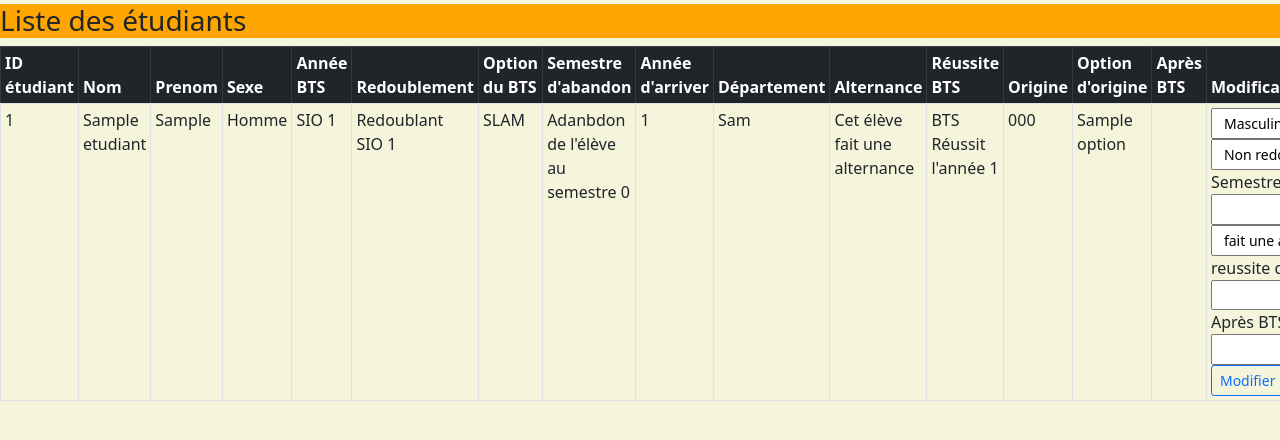
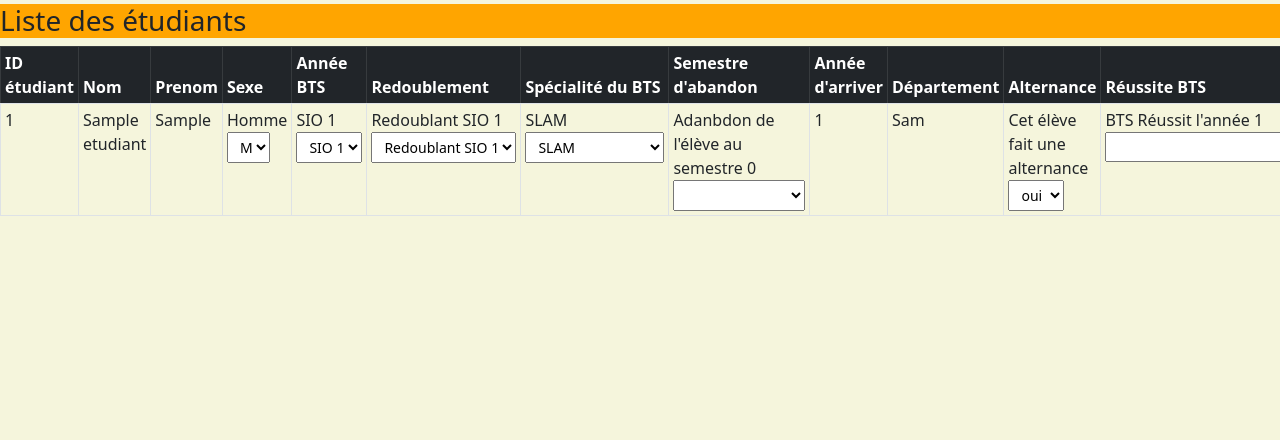
Before and after one commit to thibautscheers/FOLOZEM, a PHP site: page /page/liste-eleve.php in a window 1280 px wide. Shown: the part 56-496 px from the top of the page. Run offline with PHP 8.4, Linux system fonts and the light colour scheme; data comes from the database, SQL or seed files in the repository; tables that the repository leaves empty hold one stand-in row (values such as "Sample post").

Commit message:
Champs modifiable avec la case d'affichage

```diff
--- a/page/liste-eleve.php
+++ b/page/liste-eleve.php
@@ -40,7 +40,7 @@
                     <td colspan="1"><b>Sexe</td>
                     <td colspan="1"><b>Année BTS</td>
                     <td colspan="1"><b>Redoublement</b></td>
-                    <td colspan="1"><b>Option du BTS</td>
+                    <td colspan="1"><b>Spécialité du BTS</td>
                     <td colspan="1"><b>Semestre d'abandon</td>
                     <td colspan="1"><b>Année d'arriver</td>
                     <td colspan="1"><b>Département</td>
@@ -72,13 +72,13 @@
                 $noEtudiant = $Etudiant['noEtudiant'];
                 $nom = $Etudiant['nom'];
                 $prenom = $Etudiant['prenom'];
-
+                $sexes = $Etudiant['sexe'];
                 if ($Etudiant['sexe'] == 1) { // Affiche dynamiquement l'année de l'étudiant
                     $sexe = 'Homme';
                 } else {
                     $sexe = 'Femme';
                 }
-
+                $anneeSIO = $Etudiant['premiereAnnee'];
                 if ($Etudiant['premiereAnnee'] == 1) { // Affiche dynamiquement l'année de l'étudiant
                     $premiereAnnee = 'SIO 1';
                 } elseif ($Etudiant['premiereAnnee'] == 0) {
@@ -90,7 +90,7 @@
 
 
                 if (!isset($Etudiant['optionSLAM'])) { // Affiche dynamiquement l'année de l'étudiant
-                    $optionSLAM = "Pas d'option";
+                    $optionSLAM = "Pas de spécialité";
                 } elseif ($Etudiant['optionSLAM'] == 0) {
                     $optionSLAM = "SISR";
                 } elseif ($Etudiant['optionSLAM'] == 1) {
@@ -152,10 +152,11 @@
                 $Origine = $Origines['nomOrigine'];
 
 
-                $id_Sortie= $Etudiant['idSortie#'];
+                $id_Sortie = $Etudiant['idSortie#'];
                 if ($id_Sortie == NULL) {
                     $Sortie = "Non spécifié";
-                }else{$Sorties = getSortie($id_Sortie);
+                } else {
+                    $Sorties = getSortie($id_Sortie);
                     $Sortie = $Sorties['labelSortie'];
                 }
 
@@ -169,52 +170,123 @@
                         <td><input type="hidden" name="noEtudiant" value="<?php echo ($noEtudiant) ?>"><?php echo ($noEtudiant) ?></td>
                         <td><?php echo ($nom) ?></td>
                         <td><?php echo ($prenom) ?></td>
-                        <td><?php echo ($sexe) ?></td>
-                        <td><?php echo ($premiereAnnee) ?></td>
-                        <td><?php echo ($redoublantPremAnnee) ?></td>
-                        <td><?php echo ($optionSLAM) ?></td>
-                        <td><?php echo ($semAbandon) ?></td>
-                        <td><?php echo ($anneeArrivee) ?></td>
-                        <td><?php echo ($departement) ?></td>
-                        <td><?php echo ($alternance) ?></td>
-                        <td><?php echo ($reussiteBTS) ?>
-                        <td><?php echo ($Origine) ?></td>
-                        <td><?php echo ($Option) ?></td>
-                        <td><?php echo ($Sortie) ?></td>
-                        <td> <select name="sexe" class="form-select-sm">
-                                <option value="1">Masculin</option>
-                                <option value="0">Féminin</option>
+                        <td><?php echo ($sexe) ?><br>
+                            <select name="sexe" class="form-select-sm">
+                                <?php
+                                if ($sexes == 1) { ?>
+                                    <option selected value="1">M</option>
+                                    <option value="0">F</option><?php } else { ?>
+                                    <option value="1">M</option>
+                                    <option selected value="0">F</option>
+                            </select><?php } ?>
+                        </td>
+                        <td><?php echo ($premiereAnnee) ?> <br>
+                            <select name='anneeSIO' class="form-select-sm">
+                                <?php
+                                if ($anneeSIO == 1) { ?>
+                                    <option selected value='1'>SIO 1</option>
+                                    <option value='0'>SIO 2</option><?php } else { ?>
+                                    <option value='1'>SIO 1</option>
+                                    <option selected value='0'>SIO 2</option><?php } ?>
                             </select>
-                            <select name='anneeSIO' class="form-select-sm">
-                                <option value='1'>SIO 1</option>
-                                <option value='0'>SIO 2</option>
-                            </select>
+                        </td>
+                        <td><?php echo ($redoublantPremAnnee) ?><br>
                             <select name='redoublantPremAnnee' class="form-select-sm">
+                                <?php $redoublant = $Etudiant['redoublantPremAnnee'];
+                                if ($redoublant == 1) { ?>
+                                    <option value="NULL">Non redoublé</option>
+                                    <option selected value='1'>Redoublant SIO 1</option>
+                                    <option value='0'>Redoublant SIO 2</option>
+                                <?php } elseif ($redoublant === 0) { ?>
+                                    <option value="NULL">Non redoublé</option>
+                                    <option value='1'>Redoublant SIO 1</option>
+                                    <option selected value='0'>Redoublant SIO 2</option>
+                                <?php  } else { ?>
                                     <option value="NULL">Non redoublé</option>
                                     <option value='1'>Redoublant SIO 1</option>
                                     <option value='0'>Redoublant SIO 2</option>
                             </select>
+                        <?php  } ?>
+                        </td>
+                        <td><?php echo ($optionSLAM) ?><br>
+                            <?php
+                            $spe = $Etudiant['optionSLAM']; ?>
+
                             <select name='optionBTS' class="form-select-sm">
+                                <?php
+                                if ($spe == 1) { ?>
+                                    <option value="NULL">Pas de spécialité</option>
+                                    <option selected value='1'>SLAM</option>
+                                    <option value='0'>SISR</option>
+                                <?php } elseif ($spe === 0) { ?>
+                                    <option value="NULL">Pas de spécialité</option>
+                                    <option value='1'>SLAM</option>
+                                    <option selected value='0'>SISR</option>
+                                <?php  } else { ?>
+                                    <option value="NULL">Pas de spécialité</option>
+                                    <option value='1'>SLAM</option>
+                                    <option value='0'>SISR</option><?php } ?>
+                            </select>
+                        </td>
+                        <td><?php echo ($semAbandon) ?><br>
+                            <?php $abandon = $Etudiant['semAbandon']; ?>
+                            <select name="SemAbandon" class="form-select-sm">
+                                <?php
+                                if ($abandon == 1) { ?>
                                     <option value="NULL"></option>
-                                <option value='1'>SLAM</option>
-                                <option value='0'>SISR</option>
-                            </select>
-                            Semestre d'abandon :
-                            <select name="SemAbandon" class="form-select-sm">
+                                    <option selected value='1'>1er semestre</option>
+                                    <option value='2'>2nd semestre</option>
+                                    <option value="3">3eme semestre</option>
+                                    <option value="4">4eme semestre</option>
+                                <?php } elseif ($abandon == 2) { ?>
+                                    <option value="NULL"></option>
+                                    <option value='1'>1er semestre</option>
+                                    <option selected value='2'>2nd semestre</option>
+                                    <option value="3">3eme semestre</option>
+                                    <option value="4">4eme semestre</option>
+                                <?php } elseif ($abandon == 3) { ?>
+                                    <option value="NULL"></option>
+                                    <option value='1'>1er semestre</option>
+                                    <option value='2'>2nd semestre</option>
+                                    <option selected value="3">3eme semestre</option>
+                                    <option value="4">4eme semestre</option>
+                                <?php } elseif ($abandon == 4) { ?>
+                                    <option value="NULL"></option>
+                                    <option value='1'>1er semestre</option>
+                                    <option value='2'>2nd semestre</option>
+                                    <option value="3">3eme semestre</option>
+                                    <option selected value="4">4eme semestre</option>
+                                <?php } else { ?>
                                     <option value="NULL"></option>
                                     <option value='1'>1er semestre</option>
                                     <option value='2'>2nd semestre</option>
                                     <option value="3">3eme semestre</option>
                                     <option value="4">4eme semestre</option>
+
+                                <?php } ?>
                             </select>
 
+                        </td>
+                        <td><?php echo ($anneeArrivee) ?></td>
+                        <td><?php echo ($departement) ?></td>
+                        <td><?php echo ($alternance) ?><br>
+                            <?php $alter = $Etudiant['alternance'] ?>
                             <select name='alternance' class="form-select-sm">
-                                <option value='1'>fait une alternance</option>
-                                <option value='0'>ne fait pas d'alternance</option>
-                            </select><br>
-                            reussite du BTS en :
-                            <input type="number" name="reussiteBTS" class="input-group-sm"><br>
-                            Après BTS:
+                                <?php
+                                if ($alter == 1) { ?>
+                                    <option selected value='1'>oui</option>
+                                    <option value='0'>non</option>
+                                <?php } else { ?>
+                                    <option value='1'>oui</option>
+                                    <option selected value='0'>non</option> <?php } ?>
+                            </select>
+                        </td>
+                        <td><?php echo ($reussiteBTS) ?><br>
+                            <input type="number" name="reussiteBTS" class="input-group-sm">
+                        </td>
+                        <td><?php echo ($Origine) ?></td>
+                        <td><?php echo ($Option) ?></td>
+                        <td><?php echo ($Sortie) ?><br>
                             <select name="sortie" class="form-select-sm">
                                 <option value="NULL"></option>
                                 <?php
@@ -227,8 +299,9 @@
                                     echo ("<option value='$idOption'>$nomOption</option>");
                                 }
                                 ?>
+                        </td>
+                        <td>
                             <input type='submit' class="btn btn-outline-primary btn-sm" value='Modifier'>
-
                         </td>
                 </form>
                 <td>
@@ -237,8 +310,6 @@
                         <input type="submit" class="btn btn-outline-danger btn-sm" value="Supprimer">
                     </form>
                     </tr>
-
-
                 <?php
 
             }
```
Lines whose indentation alone changed are shown as unchanged.
